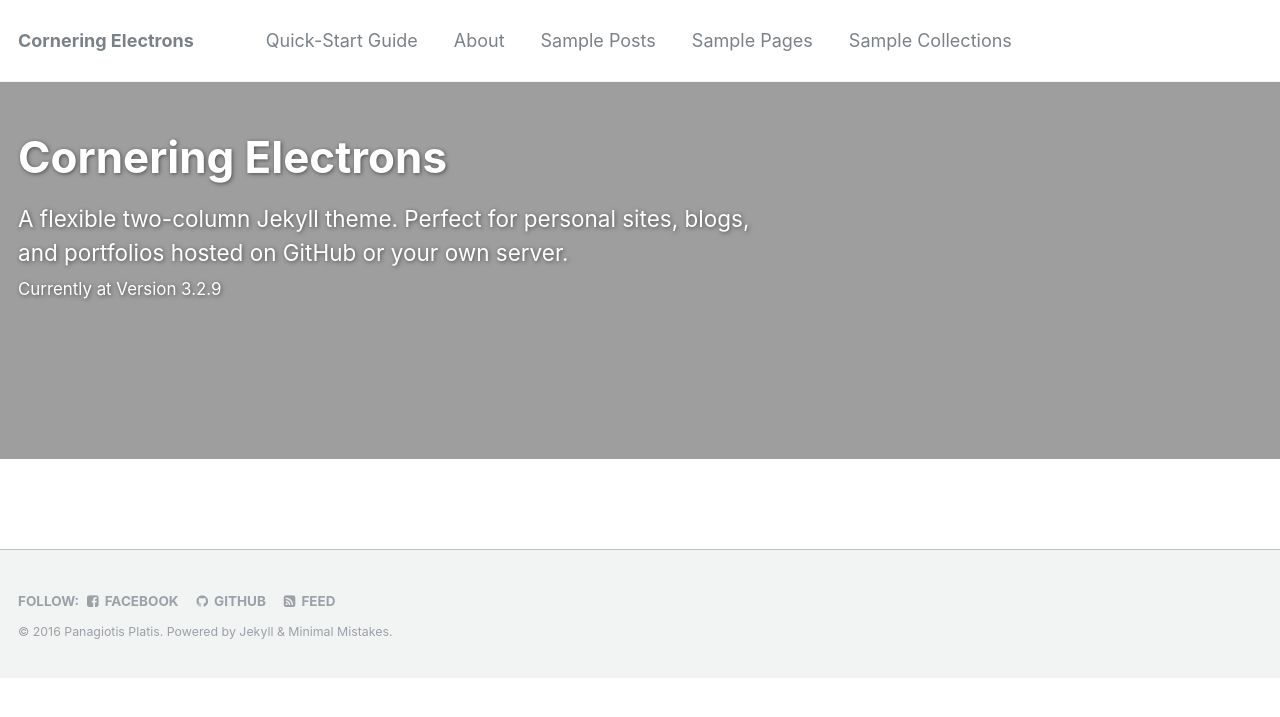
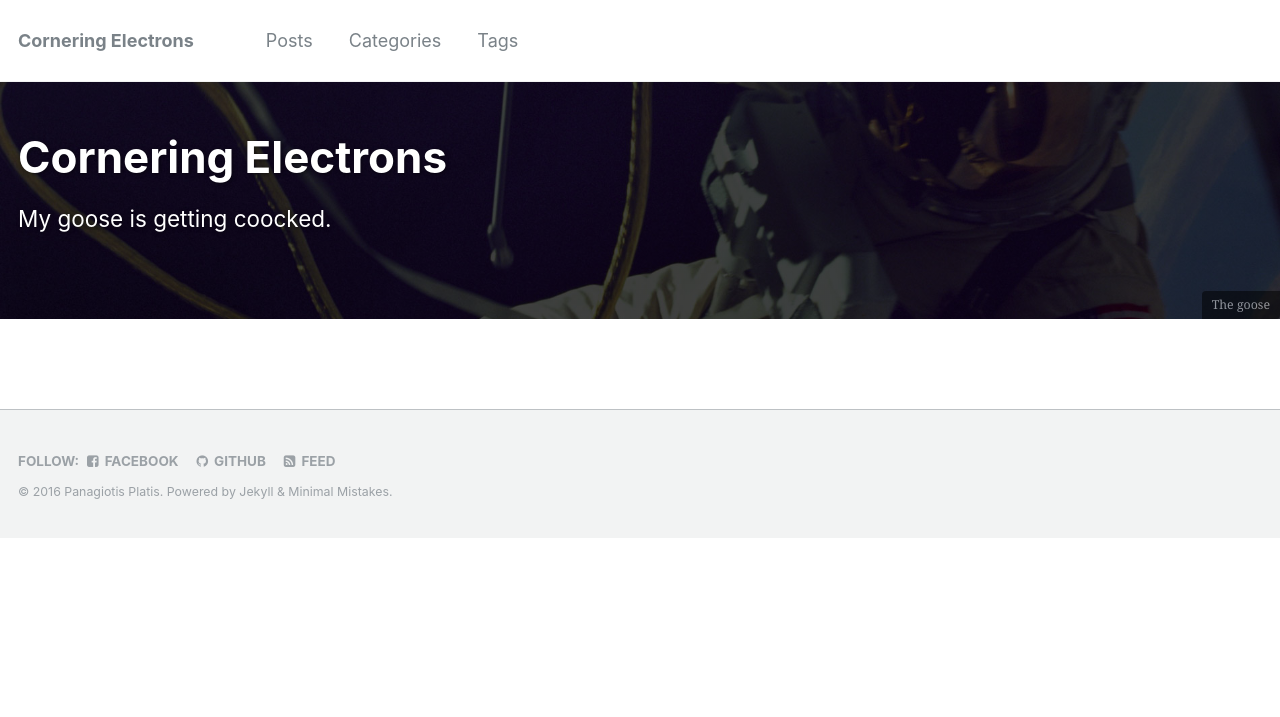
Before and after one commit to platispete/platispete.github.io, a Jekyll site: the page built from _pages/home.md, in a window 1280 px wide. Shown: the top 717 px of the page. Built offline with Jekyll 4.4.1, drawn with Linux system fonts in a browser that asks for light colours; grey boxes are pictures that could not be loaded.

Commit message:
incremental

```diff
--- a/_config.yml
+++ b/_config.yml
@@ -11,11 +11,11 @@ title                    : "Cornering Electrons"
 title_separator          : "|"
 name                     : "Panagiotis Platis"
 description              : "Falling of the edge of the trace."
-url                      : "https://platispete.github.io"  # the base hostname & protocol for your site e.g. "https://mmistakes.github.io"
+#url                      : "https://platispete.github.io"  # the base hostname & protocol for your site e.g. "https://mmistakes.github.io"
 baseurl                  : # the subpath of your site, e.g. "/blog"
 gh_repo                  :
 teaser                   : "teaser.png" # filename of teaser fallback teaser image placed in /images/, .e.g. "500x300.png"
-# breadcrumbs            : false # true, false (default)
+breadcrumbs              : false #false # true, false (default)
 words_per_minute         : 200
 comments:
   provider               : "facebook" # false (default), "disqus", "discourse", "facebook", "google-plus", custom"
--- a/_data/navigation.yml
+++ b/_data/navigation.yml
@@ -1,16 +1,10 @@
 # main links links
 main:
-  - title: "Quick-Start Guide"
-    url: https://mmistakes.github.io/minimal-mistakes/docs/quick-start-guide/
+  - title: "Posts"
+    url: /year-archive/
 
-  - title: "About"
-    url: https://mmistakes.github.io/minimal-mistakes/
+  - title: "Categories"
+    url: /categories/
 
-  - title: "Sample Posts"
-    url: https://mmistakes.github.io/minimal-mistakes/year-archive/
-
-  - title: "Sample Pages"
-    url: https://mmistakes.github.io/minimal-mistakes/page-archive/
-
-  - title: "Sample Collections"
-    url: https://mmistakes.github.io/minimal-mistakes/collection-archive/
+  - title: "Tags"
+    url: /tags/
--- a/_data/ui-text.yml
+++ b/_data/ui-text.yml
@@ -7,7 +7,7 @@ en: &DEFAULT_EN
   pagination_previous   : "Previous"
   pagination_next       : "Next"
   breadcrumb_home_label : "Home"
-  breadcrumb_separator  : "/"
+  breadcrumb_separator  : ">"
   toc_label             : "On This Page"
   ext_link_label        : "Direct Link"
   less_than             : "less than"
--- a/_pages/home.md
+++ b/_pages/home.md
@@ -3,12 +3,8 @@ layout: splash
 permalink: /
 date:
 header:
-  overlay_color: "#5e616c"
-  overlay_image: mm-home-page-feature.jpg
-  caption:
-excerpt: 'A flexible two-column Jekyll theme. Perfect for personal sites, blogs, and portfolios hosted on GitHub or your own server.<br /> <small>Currently at Version 3.2.9</small><br /><br /> {::nomarkdown}<iframe style="display: inline-block;" src="https://ghbtns.com/github-btn.html?user=mmistakes&repo=minimal-mistakes&type=star&count=true&size=large" frameborder="0" scrolling="0" width="160px" height="30px"></iframe> <iframe style="display: inline-block;" src="https://ghbtns.com/github-btn.html?user=mmistakes&repo=minimal-mistakes&type=fork&count=true&size=large" frameborder="0" scrolling="0" width="158px" height="30px"></iframe>{:/nomarkdown}'
-github:
-  - excerpt: '{::nomarkdown}<iframe style="display: inline-block;" src="https://ghbtns.com/github-btn.html?user=mmistakes&repo=minimal-mistakes&type=star&count=true&size=large" frameborder="0" scrolling="0" width="160px" height="30px"></iframe> <iframe style="display: inline-block;" src="https://ghbtns.com/github-btn.html?user=mmistakes&repo=minimal-mistakes&type=fork&count=true&size=large" frameborder="0" scrolling="0" width="158px" height="30px"></iframe>{:/nomarkdown}'
-intro:
-  - excerpt: 'Get notified when I add new stuff &nbsp; [<i class="fa fa-twitter"></i> @mmistakes](https://twitter.com/mmistakes){: .btn .btn--twitter}'
+  overlay_filter: 0.5
+  overlay_image: post-bg-06.jpg
+  caption: "The goose"
+excerpt: 'My goose is getting coocked.'
 ---
```
Also changed, not shown: _pages/category-archive.html (added, +17 -0 lines), _pages/tag-archive.html (added, +17 -0 lines), _pages/year-archive.html (added, +17 -0 lines), images/bio-photo.jpg (deleted), images/mm-browser-mockups.png (deleted), images/mm-layout-examples.png (deleted), images/myphoto.jpg (deleted), images/ogimage.jpg (deleted), 3 other files.
